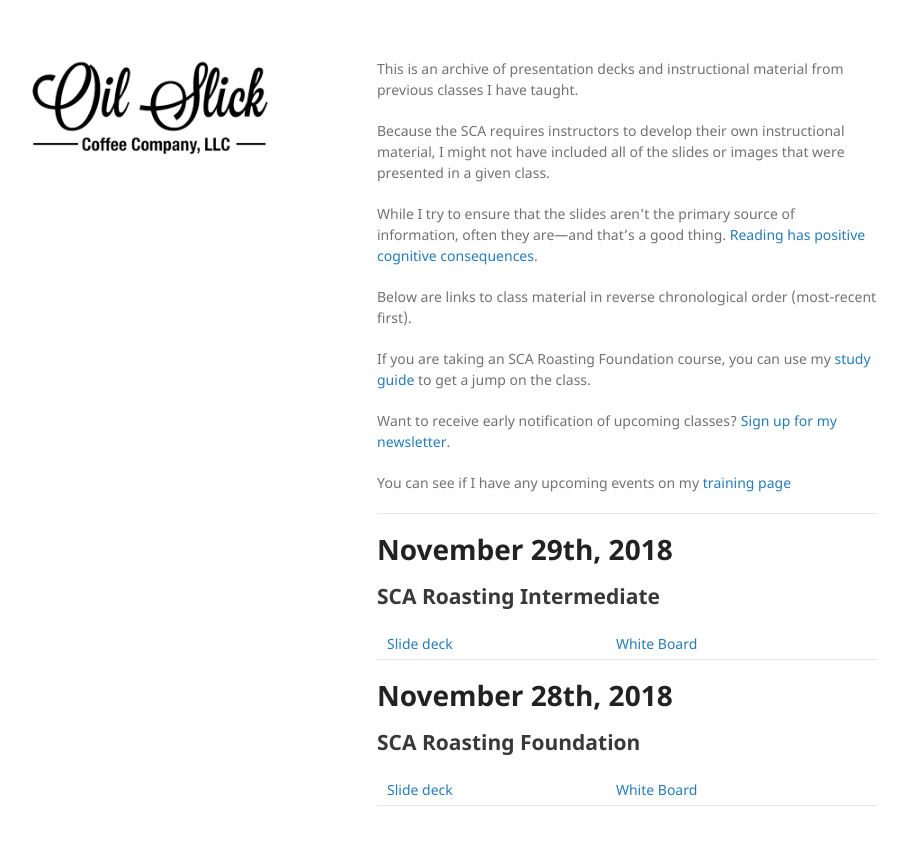
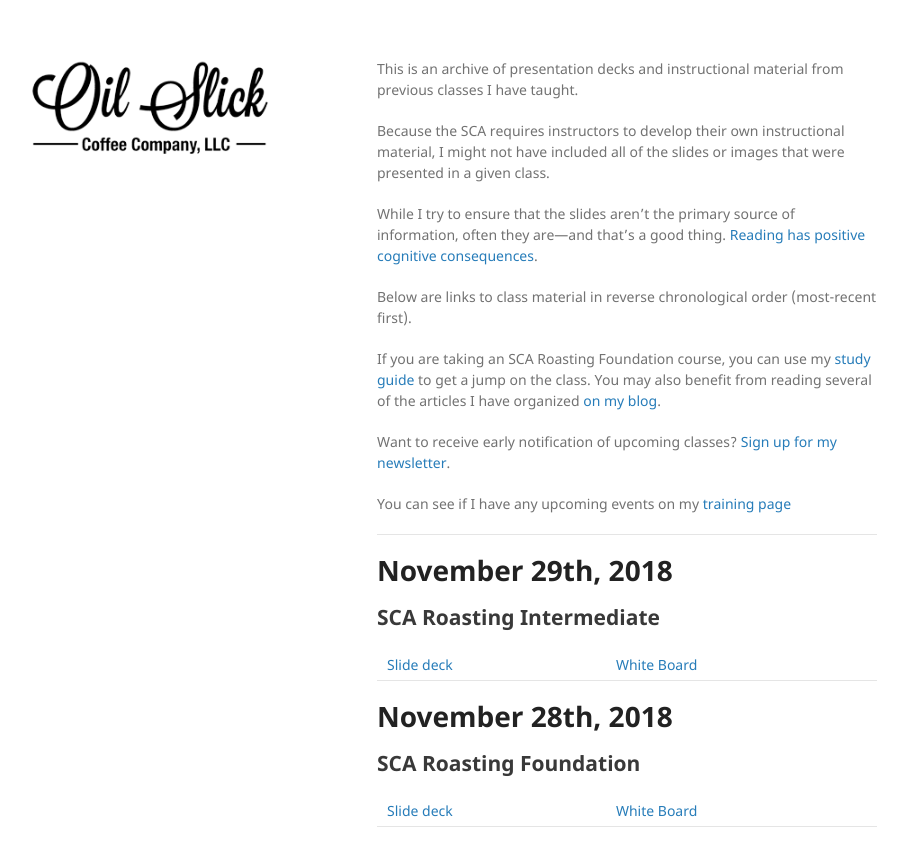
Before and after one commit to OilSlick/caffeinated.training, a Jekyll site: the page built from index.md, in a window 1280 px wide. Shown: the top 866 px of the page, without its empty margins (193-1101 px from the left). Built offline with Jekyll 4.4.1, drawn with Linux system fonts in a browser that asks for light colours; the repository's description, which GitHub fills in, is left out.

```diff
--- a/foundation-study-v1.html
+++ b/foundation-study-v1.html
@@ -47,6 +47,8 @@ Print a copy of [the notes](/docs/foundation-study-guide.pdf)
 As you progress through the slideshow, fill in the blanks and solve the problems in the notes
 
 Study your notes (including familiarizing yourself with the keywords)
+
+Bring your completed notes to class and add to them. We'll be handing out the same notes in class!
 
 Pass the test like a boss
 
--- a/index.md
+++ b/index.md
@@ -9,7 +9,7 @@ While I try to ensure that the slides aren't the primary source of information,
 
 Below are links to class material in reverse chronological order (most-recent first).
 
-If you are taking an SCA Roasting Foundation course, you can use my <a target="_blank" title="" href="/foundation-study-v1.html">study guide</a> to get a jump on the class.
+If you are taking an SCA Roasting Foundation course, you can use my <a target="_blank" title="" href="/foundation-study-v1.html">study guide</a> to get a jump on the class. You may also benefit from reading several of the articles I have organized <a target="_blank" href="http://blog.oilslickcoffee.com/roast-science/">on my blog</a>.
 
 Want to receive early notification of upcoming classes? <a href="/signup.html">Sign up for my newsletter</a>.
 
```
Also changed, not shown: feb27-2019.html (+7 -0 lines), 3 other files.
